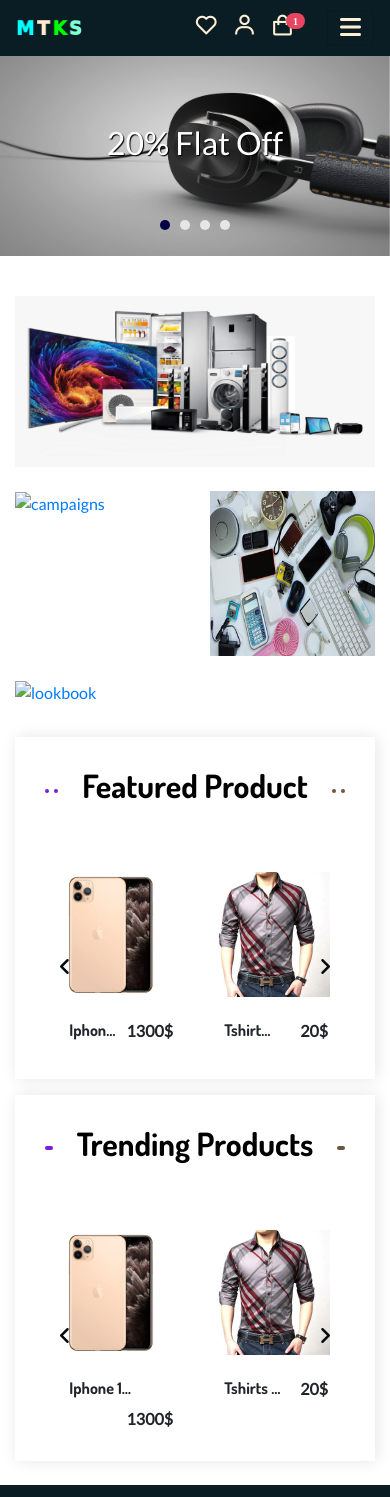
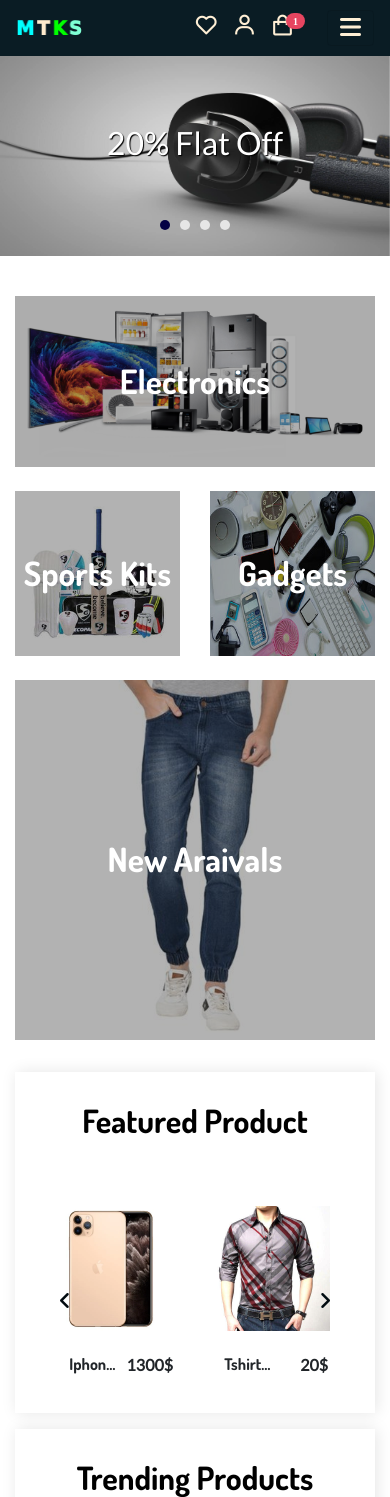
Before and after one commit to princebangladesh/MTKSEcommerce, a Django app: template EApps/LandingPage/templates/home.html in a window 390 px wide. Shown: the top 1497 px of the page. Run offline with Django 3.2, Linux system fonts and the light colour scheme; the template is opened without the code that fills it: values that come from a table or form of the project are taken from there, others are empty; data comes from the database, SQL or seed files in the repository; parts of the project's set-up code (start-up, migrations or seed data) failed here and were passed over; some libraries are stand-ins or nearby versions; some web fonts are replaced.

Commit message:
Banner1 Update

```diff
--- a/EApps/LandingPage/templates/include/banner/banner1.html
+++ b/EApps/LandingPage/templates/include/banner/banner1.html
@@ -6,7 +6,7 @@
                   <a href="#"><img src="{% static 'img/electronics.png' %}" class="banner1pic" alt="nowTrending"><strong>Electronics</strong></a>
                   </div>
                   <div class="col-6 mt-4 banner1box">
-                  <a href="#"><img src="https://via.placeholder.com/270x270" class="banner1pic" alt="campaigns"><strong>Sports Kits</strong></a>
+                  <a href="#"><img src="{% static 'img/sports.jpg' %}" class="banner1pic" alt="campaigns"><strong>Sports Kits</strong></a>
                   </div>
                   <div class="col-6 mt-4 banner1box">
                   <a href="#"><img src="{% static 'img/gadgets2.jpg' %}" class="banner1pic" alt="lookbook"><strong>Gadgets</strong></a>
@@ -14,7 +14,7 @@
             </div>
       </div>
       <div class="col-md-6 mb-4 banner1box">
-            <a href="#"><img src="https://via.placeholder.com/570x570" class="banner1pic" alt="lookbook"><strong>New Araivals</strong></a>
+            <a href="#"><img src="{% static 'img/newarrival.jpg' %}" class="banner1pic" alt="lookbook"><strong>New Araivals</strong></a>
       </div>
 </div>
 
--- a/static/css/banner/Featured.css
+++ b/static/css/banner/Featured.css
@@ -34,29 +34,13 @@
       height: 1px;
       animation: color-change 2s linear infinite;
     }
-    .Featured:hover .section-title, .Trending:hover .section-title{
+    .Featured:hover .section-title{
       letter-spacing:2px;
       word-spacing: 5px;
       color: #16141f;
 
     }
-    @keyframes color-change {
-      0%,100%{
-        border-color:rgb(0, 23, 37);
-      }
 
-      25%{
-        border-color:#8b4513;
-      }
-
-      50%{
-        border-color:#0091EA;
-      }
-
-      75%{
-        border-color:#9400d3;
-      }
-    }
 
 
     #banner2 .container{
@@ -214,7 +198,20 @@
     .land-product:hover .product-flow , .land-product:hover h3{
       width: auto;
     }
-    @keyframes scroll {
+
+    .product-detail .product-rate{
+      float:right;
+      margin-right: 2px;
+
+    }
+    .product-detail .product-rate .present{
+      font-size: 16px;
+          font-weight: 900;
+      line-height: 1.4em;
+    }
+
+/* Animation keyframes */
+@keyframes scroll {
       0% {
         left: 0;
       }
@@ -227,13 +224,35 @@
         transform: unset;
       }
     }
-    .product-detail .product-rate{
-      float:right;
-      margin-right: 2px;
 
+@keyframes color-change {
+      0%,100%{
+        border-color:rgb(0, 23, 37);
+      }
+
+      25%{
+        border-color:#8b4513;
+      }
+
+      50%{
+        border-color:#0091EA;
+      }
+
+      75%{
+        border-color:#9400d3;
+      }
     }
-    .product-detail .product-rate .present{
-      font-size: 16px;
-          font-weight: 900;
-      line-height: 1.4em;
-    }
+/* end animation */
+@media(max-width:991px){
+  #banner2 .section-title .leftline, #banner2 .section-title .rightline{
+    visibility: hidden;
+  }
+  #banner2 .owl-carousel .owl-item ul li{
+    visibility: hidden;
+  }
+  .Featured:hover .section-title{
+    letter-spacing: normal;
+    word-spacing: normal;
+  }
+
+}
--- a/static/css/banner/Trending.css
+++ b/static/css/banner/Trending.css
@@ -34,29 +34,13 @@
       height: 1px;
       animation: color-change 2s linear infinite;
     }
-    .Featured:hover .section-title, .Trending:hover .section-title{
+    .Trending:hover .section-title{
       letter-spacing:2px;
       word-spacing: 5px;
       color: #16141f;
 
     }
-    @keyframes color-change {
-      0%,100%{
-        border-color:rgb(0, 23, 37);
-      }
 
-      25%{
-        border-color:#8b4513;
-      }
-
-      50%{
-        border-color:#0091EA;
-      }
-
-      75%{
-        border-color:#9400d3;
-      }
-    }
 
 
     #banner3 .container{
@@ -214,6 +198,21 @@
     .land-product:hover .product-flow , .land-product:hover h3{
       width: auto;
     }
+
+    .product-detail .product-rate{
+      float:right;
+      margin-right: 2px;
+
+    }
+    .product-detail .product-rate .present{
+      font-size: 16px;
+          font-weight: 900;
+      line-height: 1.4em;
+    }
+
+
+
+/* Animation keyframes */
 @keyframes scroll {
   0% {
     left: 0;
@@ -227,13 +226,37 @@
     transform: unset;
   }
 }
-    .product-detail .product-rate{
-      float:right;
-      margin-right: 2px;
 
+@keyframes color-change {
+  0%,100%{
+    border-color:rgb(0, 23, 37);
   }
-    .product-detail .product-rate .present{
-      font-size: 16px;
-          font-weight: 900;
-      line-height: 1.4em;
+
+  25%{
+    border-color:#8b4513;
   }
+
+  50%{
+    border-color:#0091EA;
+  }
+
+  75%{
+    border-color:#9400d3;
+  }
+}
+/* end animation */
+
+
+
+@media(max-width:991px){
+  #banner3 .section-title .leftline, #banner3 .section-title .rightline{
+    visibility: hidden;
+  }
+  #banner3 .owl-carousel .owl-item ul li{
+    visibility: hidden;
+  }
+  .Trending:hover .section-title{
+    letter-spacing: normal;
+    word-spacing: normal;
+  }
+}
--- a/static/css/banner/banner1.css
+++ b/static/css/banner/banner1.css
@@ -71,3 +71,21 @@
     top: 0;
     opacity: 1;
 }
+
+
+@media(max-width:991px){
+  #banner1  a::before{
+    visibility: hidden;
+  }
+  #banner1 a::after {
+    visibility: hidden;
+  }
+  #banner1 .banner1box strong{
+    top: 0;
+    opacity: 1;
+  }
+  #banner1 a img{
+    filter: brightness(70%);
+  }
+
+}
```
Also changed, not shown: static/img/newarrival.jpg (added), static/img/sports.jpg (added). Lines whose indentation alone changed are shown as unchanged.
